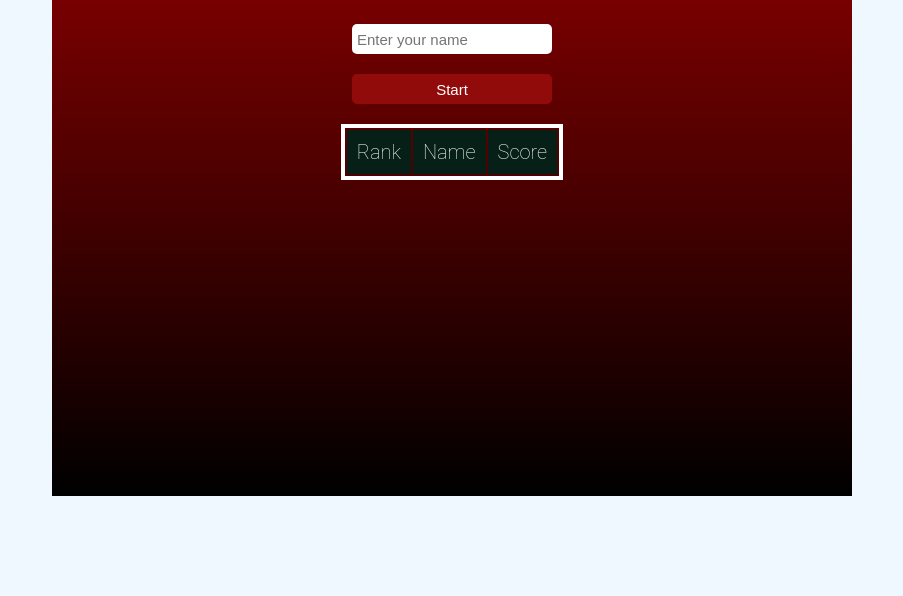
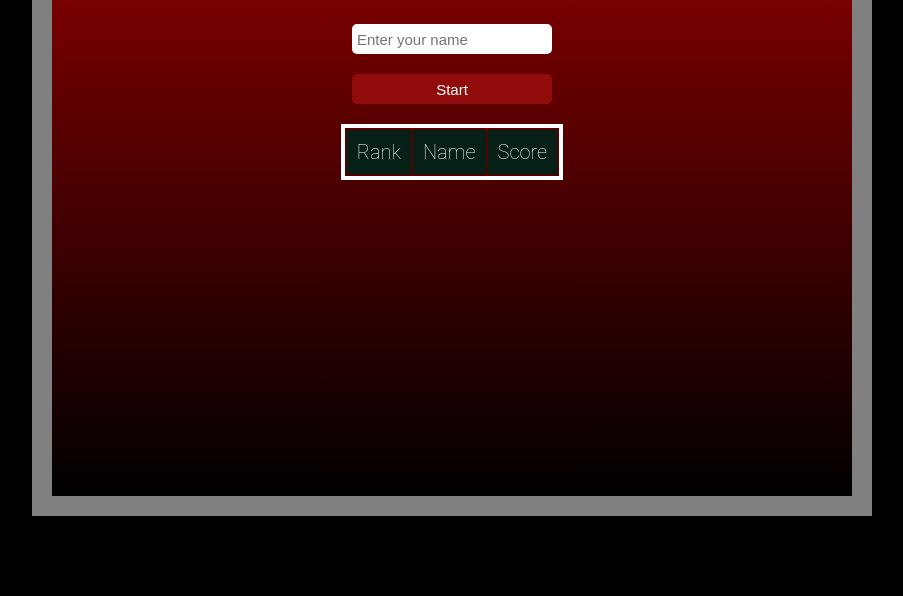
Before and after one commit to bordernone/SinglePlayerRacing, a website: page public/index.html in a window 1280 px wide. Shown: the part 204-800 px from the top of the page, without its empty margins (188-1091 px from the left). Drawn offline with Linux system fonts and the light colour scheme; no server answers.

Commit message:
changed background and border

```diff
--- a/public/css/style.css
+++ b/public/css/style.css
@@ -7,6 +7,7 @@ body {
     flex-direction: column;
     align-items: center;
     justify-content: center;
+    border: solid 20px gray;
 }
 
 #container {
@@ -16,7 +17,7 @@ body {
     justify-content: center;
     height: 100vh;
     width: 100vw;
-    background-color: aliceblue;
+    background-color: black;
 }
 
 .home {
@@ -31,6 +32,7 @@ body {
         rgb(145, 0, 0) 0%,
         rgba(0, 0, 0, 1) 100%
     );
+    border: solid 20px gray;
 }
 
 .home h1 {
```
